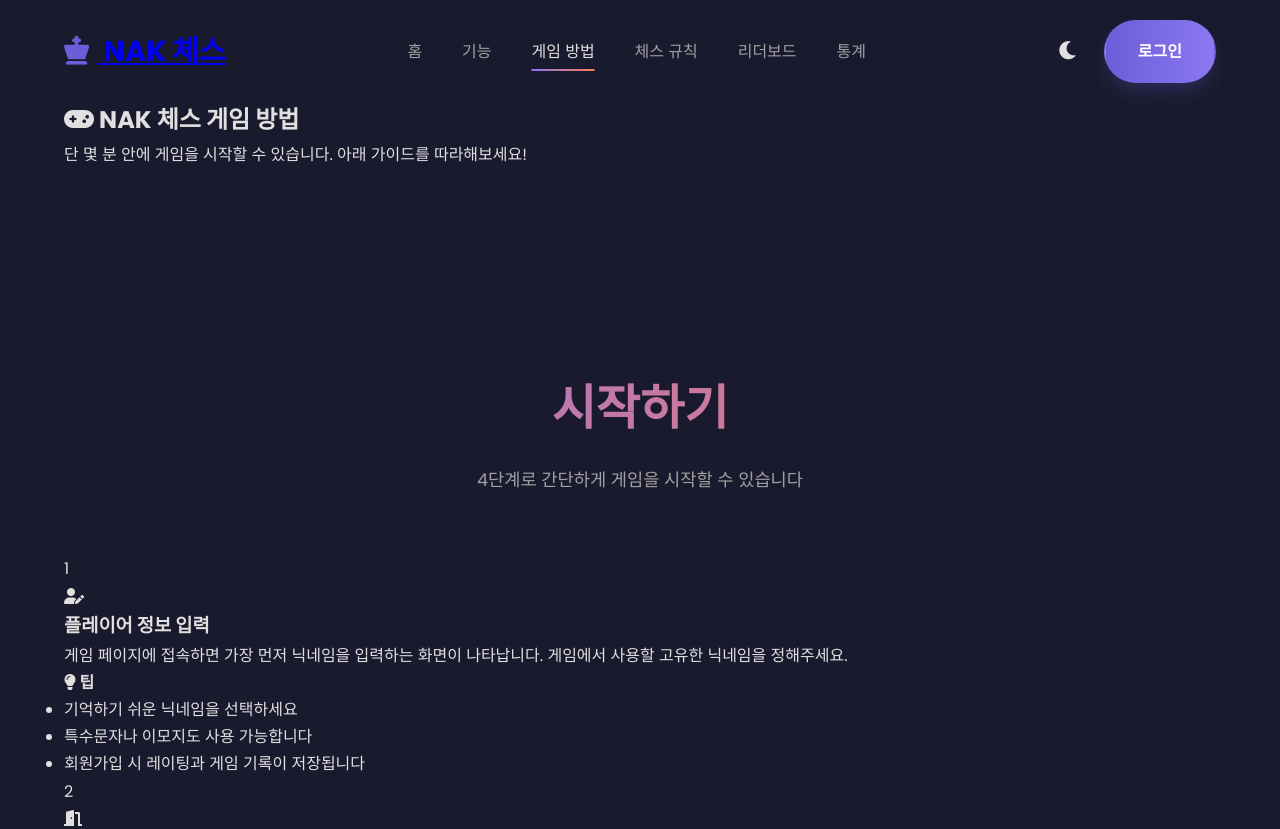
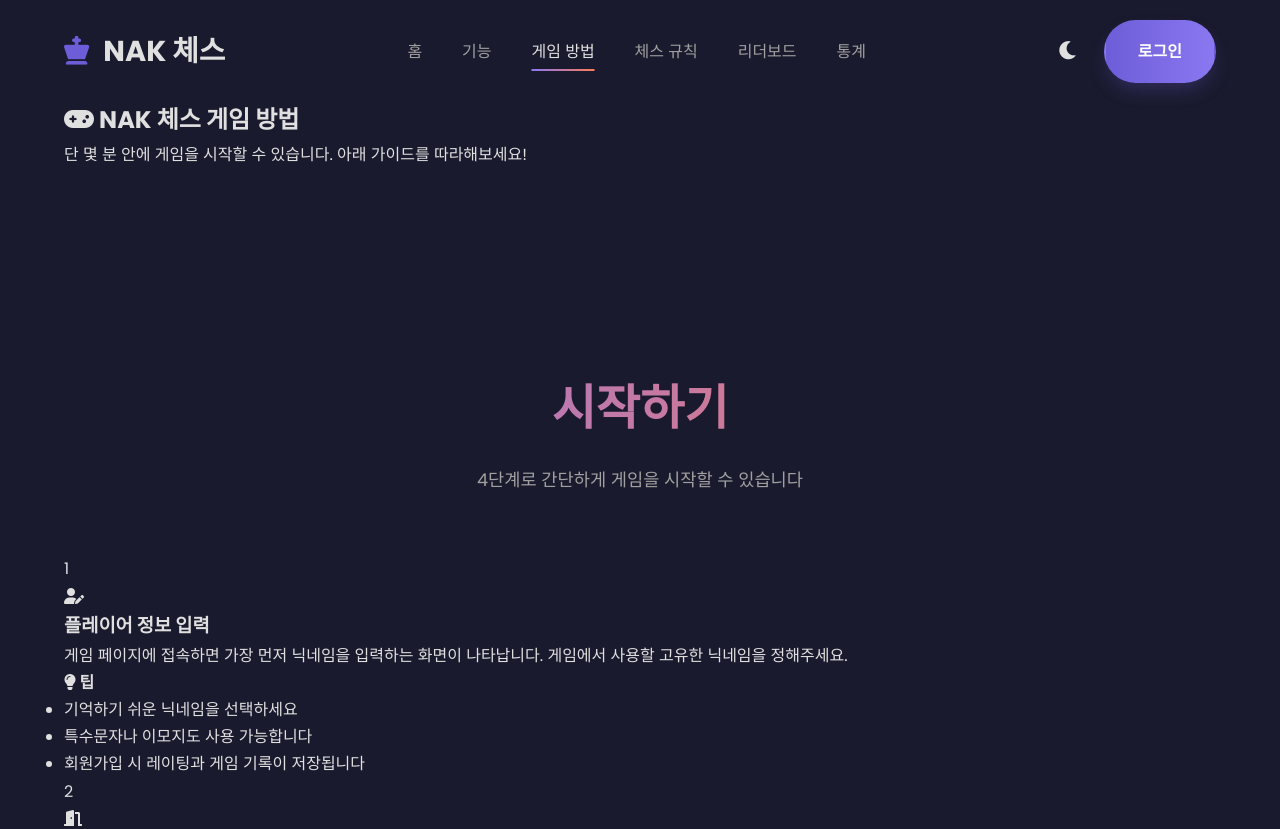
Before and after one commit to NJ0428/chess, a website: page public/how-to-play.html in a window 1280 px wide. Shown: the top 829 px of the page. Drawn offline with Linux system fonts and the light colour scheme; no server answers.

Commit message:
텍스트 장식 제거 및 색상 상속 적용

```diff
--- a/public/how-to-play.html
+++ b/public/how-to-play.html
@@ -22,7 +22,7 @@
   <header id="header" class="header" role="banner">
     <div class="container">
       <div class="logo">
-        <h1><a href="index.html"><i class="fas fa-chess-king" aria-hidden="true"></i> NAK 체스</a></h1>
+        <h1><a href="index.html" style="text-decoration: none; color: inherit;"><i class="fas fa-chess-king" aria-hidden="true"></i> NAK 체스</a></h1>
       </div>
       <nav class="nav" role="navigation" aria-label="메인 네비게이션">
         <ul class="nav-list" id="nav-list">
```
